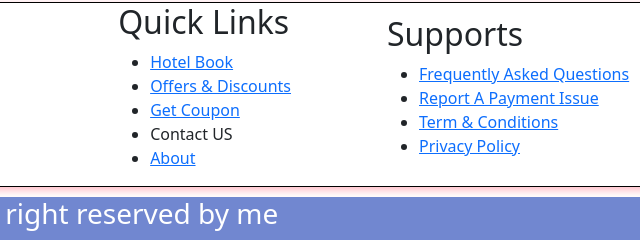
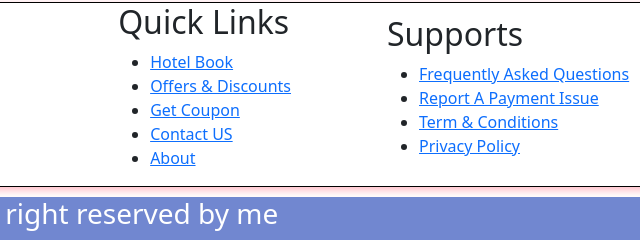
Before and after one commit to Ajahruddin-Alam/Go-Trip, a plain HTML site: page index.html in a window 1280 px wide. Shown: the part 5718-5958 px from the top of the page, 169-809 px from the left. Drawn offline with nearby package versions, Linux system fonts and the light colour scheme.

Commit message:
commit to push

```diff
--- a/index.html
+++ b/index.html
@@ -723,8 +723,8 @@
                 <li><a href="./hotelRegister.html">Hotel Book</a></li>
                 <li><a href="#">Offers & Discounts</a></li>
                 <li><a href="#">Get Coupon</a></li>
-                <li><a class="About" id="contact"><a class="nav-link" href="#" data-bs-target="#contactus" data-bs-toggle="modal">Contact US</a></li>
-                <!-- <li ><button onclick="btnContact()" href="./contact.html">Contact US</button></li> -->
+                <li><a  href="#" data-bs-target="#contactus" data-bs-toggle="modal">Contact US</a></li>
+
                 <li><a href="#about-us">About</a></li>
             </ul>
         </div>
```
